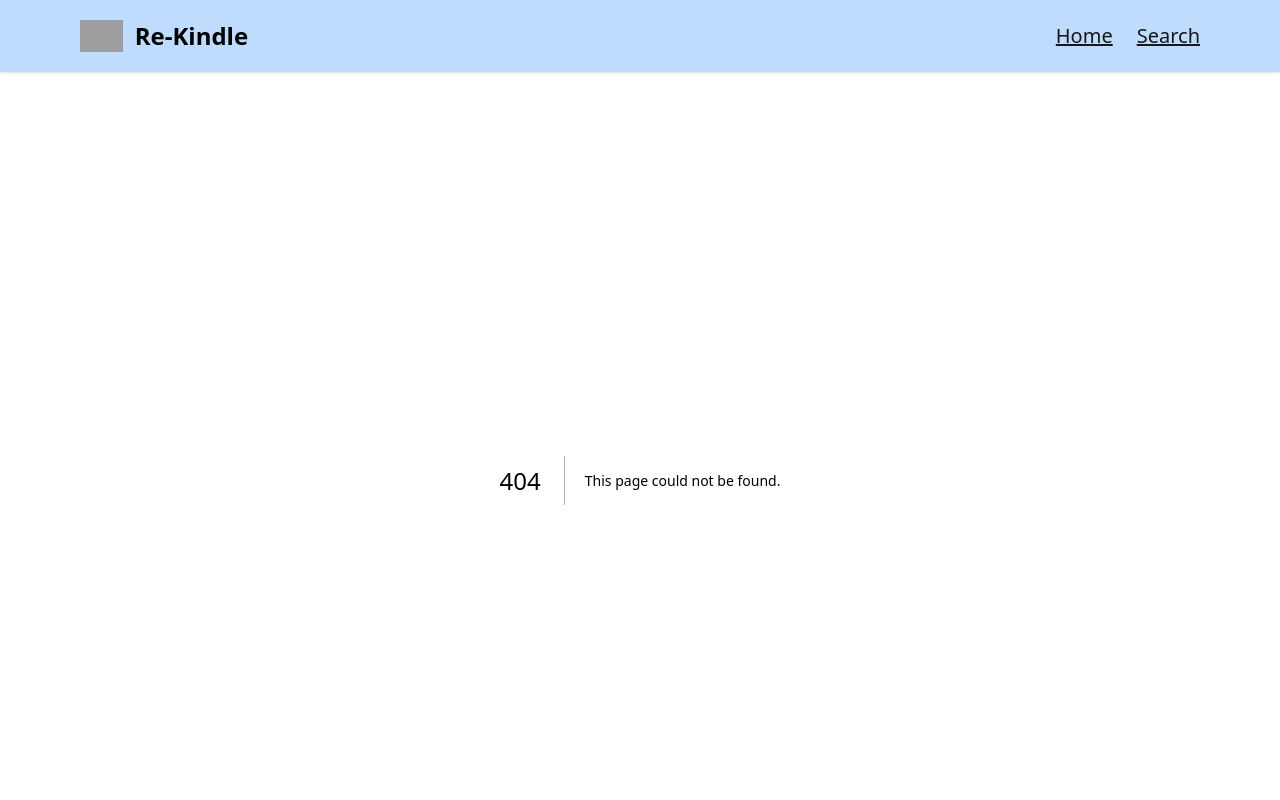
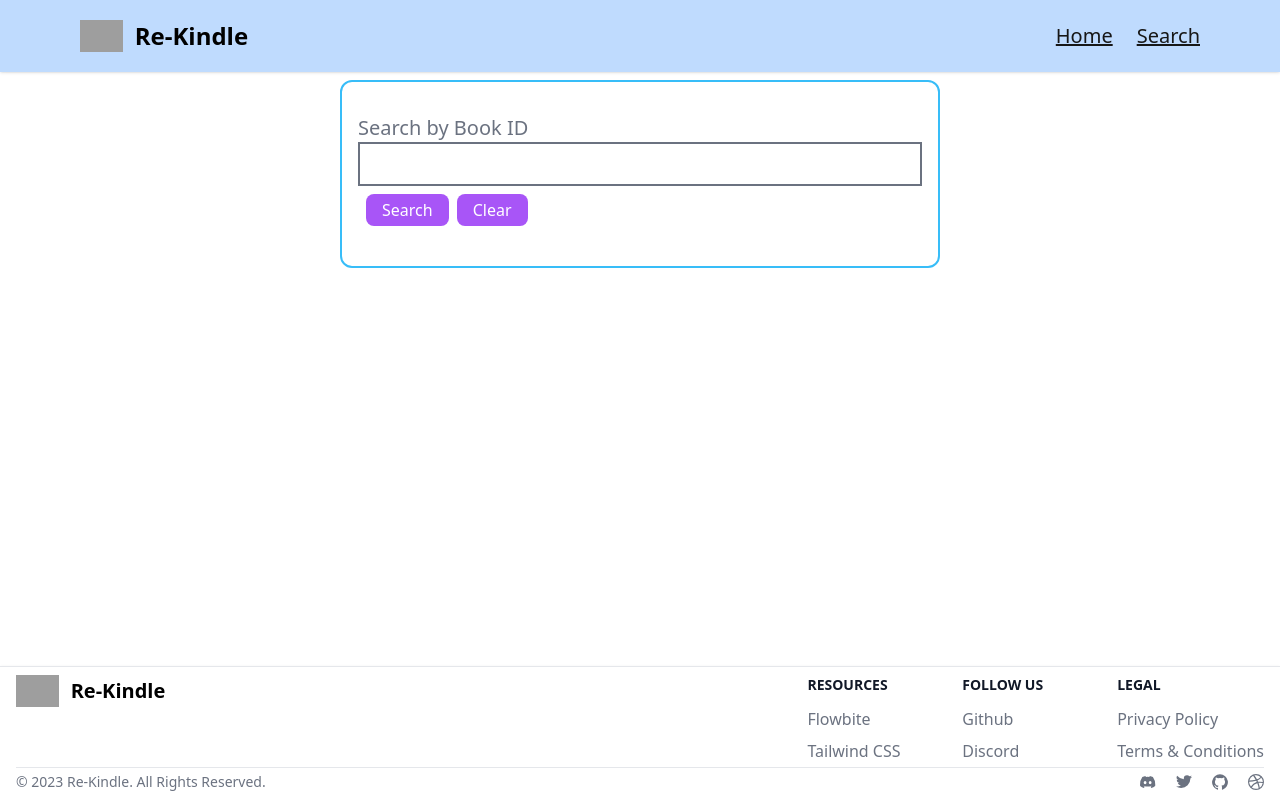
Before and after one commit to mj-gowda/Re-kindle, a Next.js app: page /search in a window 1280 px wide. Before the commit this address had no page. Shown: the top 800 px of the page. Built offline with nearby package versions, Linux system fonts and the light colour scheme; grey boxes are pictures that could not be loaded.

Commit message:
Search page
=>SearchBook component to  accept id from user and call Findbook.
=>FindBook component to get book by id and display details.

```diff
--- /dev/null
+++ b/app/search/layout.tsx
@@ -0,0 +1,12 @@
+import '@/globals.css'
+export default function createLayout({
+  children,
+}: {
+  children: React.ReactNode
+}) {
+  return (
+    <div>
+        {children}
+    </div>
+  )
+}
--- /dev/null
+++ b/app/search/page.tsx
@@ -0,0 +1,10 @@
+
+import SearchBooks from "@/components/SearchBooks"
+
+export default function Hero() {
+    return (
+      <main>
+       <SearchBooks />
+      </main>
+    )
+  }
--- /dev/null
+++ b/components/SearchBooks.tsx
@@ -0,0 +1,39 @@
+"use client"
+import React, { useState } from 'react';
+import FindBook from './ui/FindBook';
+
+
+const SearchBooks=()=>{
+    const [id,setId]=useState('');
+    const [show, setShow] = useState(false);
+
+    return (
+        <>
+        <div className='flex flex-col border-2 border-sky-400 rounded-xl w-[600px] p-4 mx-auto'>
+        <div className='my-4'>
+          <label className='text-xl mr-4 text-gray-500'>Search by Book ID</label>
+          <input
+            type='text'
+            value={id}
+            onChange={(e) => setId(e.target.value)}
+            className='border-2 border-gray-500 px-4 py-2 w-full'
+          />
+        <div className='flex p-2 space-x-2'>
+        <button
+            className='bg-purple-500 hover:bg-purple-700 text-white px-4 py-1 rounded-lg gap-2'
+            onClick={id ? ()=>setShow(true) : ()=>{ setShow(false); alert('enter id')} }>Search</button>
+
+        <button
+            className='bg-purple-500 hover:bg-purple-700 text-white px-4 py-1 rounded-lg gap-2'
+            onClick={()=> {setShow(false),setId("")}}>Clear</button>
+        </div>
+        </div>
+        </div>
+        <div>
+            {show ? <FindBook id={id}/> : null}
+        </div>
+        </>
+    );
+}
+
+export default SearchBooks;
--- /dev/null
+++ b/components/ui/FindBook.tsx
@@ -0,0 +1,67 @@
+"use client"
+import React, { useEffect, useState } from 'react';
+import axios from 'axios';
+import Spinner from '@/components/ui/Spinner';
+
+
+const FindBook = ({id} : String) => {
+const [book, setBook] = useState({});
+const [loading, setLoading] = useState(false);
+
+useEffect(() => {
+setLoading(true);
+axios
+    .get(`${process.env.NEXT_PUBLIC_BASE_URL}/books/${id}`)
+    .then((response) => {
+    setBook(response.data);
+    setLoading(false);
+    })
+    .catch((error) => {
+    console.log(error);
+    alert('Incorrect ID entered')
+    setLoading(true);
+    });
+}, []);
+
+return (
+<div className='flex items-center justify-center p-4'>
+    {loading ? (
+    <Spinner />
+    ) : (
+    <div className='flex flex-row border-2 border-sky-700 rounded-xl w-fit p-4'>
+        <div className='my-8'>
+        <img className="p-2 w-64 h-80 rounded-t-lg" src={book.image} alt="product image" />
+        </div>
+        <div className='flex flex-col p-8'>
+        <div className='my-4'>
+        <span className='text-xl mr-4 text-gray-500'>Id :</span>
+        <span>{book._id}</span>
+        </div>
+        <div className='my-4'>
+        <span className='text-xl mr-4 text-gray-500'>Title :</span>
+        <span>{book.title}</span>
+        </div>
+        <div className='my-4'>
+        <span className='text-xl mr-4 text-gray-500'>Author :</span>
+        <span>{book.author}</span>
+        </div>
+        <div className='my-4'>
+        <span className='text-xl mr-4 text-gray-500'>Publish Year :</span>
+        <span>{book.publishYear}</span>
+        </div>
+        <div className='my-4'>
+        <span className='text-xl mr-4 text-gray-500'>Create Time :</span>
+        <span>{new Date(book.createdAt).toString()}</span>
+        </div>
+        <div className='my-4'>
+        <span className='text-xl mr-4 text-gray-500'>Last Update Time</span>
+        <span>{new Date(book.updatedAt).toString()}</span>
+        </div>
+        </div>
+    </div>
+    )}
+</div>
+);
+};
+
+export default FindBook;
```
